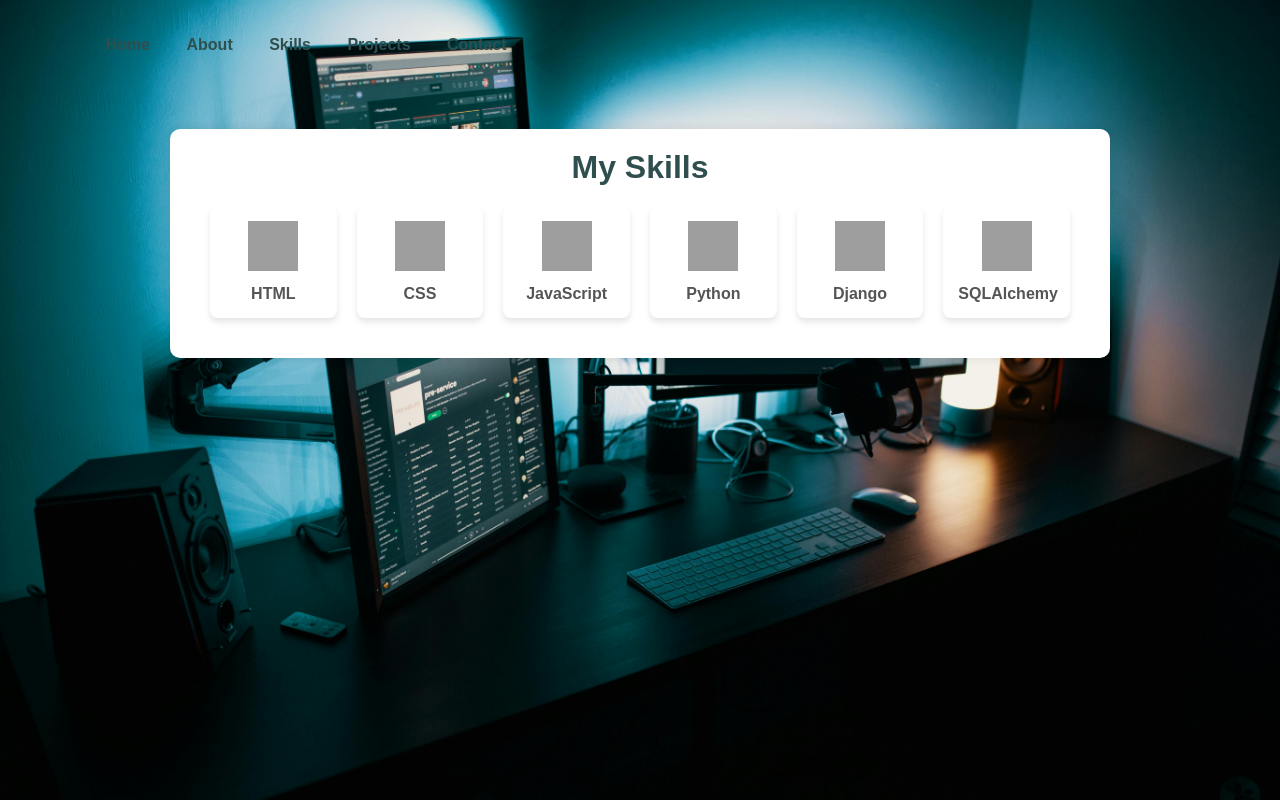
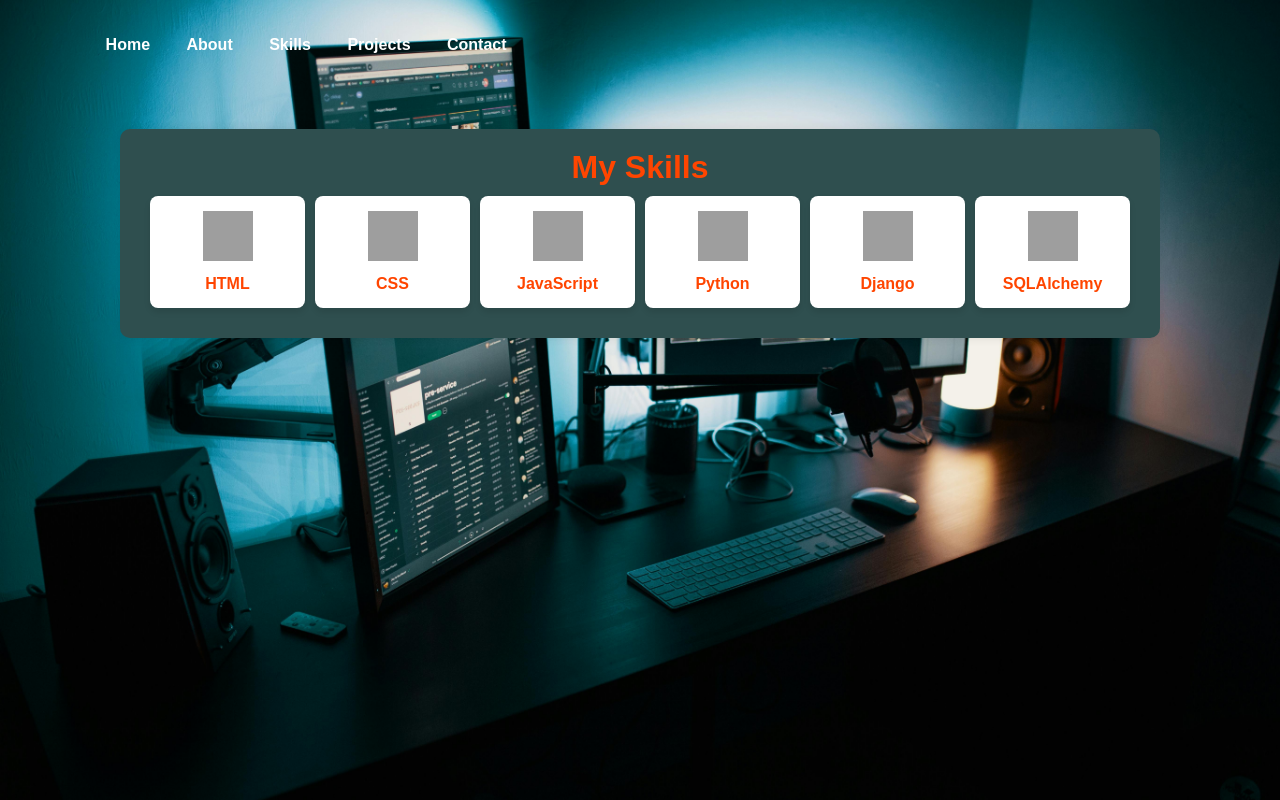
Before and after one commit to kelkiprop/my_portfolio, a plain HTML site: page skills.html in a window 1280 px wide. Drawn offline with Linux system fonts and the light colour scheme; grey boxes are pictures that could not be loaded.

Commit message:
second commit

```diff
--- a/about.css
+++ b/about.css
@@ -15,10 +15,11 @@ body {
     font-family: sans-serif;
 }
 .container {
-    max-width: 800px;
+    max-width: 1000px;
     margin: 50px auto;
     padding: 20px;
-    background: white;
+    background: darkslategray;
+    color: white;
     box-shadow: 0 0 10px rgba(0, 0, 0, 0.1);
     border-radius: 10px;
     text-align: center;
@@ -47,21 +48,21 @@ ul li a{
     font-size: 16px;
     font-weight: bold;
     text-decoration: none;
-    color: darkslategray;
+    color: white;
     margin-top: -3%;
     transition: .4s ease;
 
 }
 
 ul li a:hover{
-    color: rgb(230,104,59);
+    color: orangered;
 }
 
 h1 {
-    color: darkslategrey;
+    color: orange;
 }
 p {
-    font-size: 18px;
+    font-size: 14px;
     line-height: 1.6;
 }
 .skills {
--- a/skills.css
+++ b/skills.css
@@ -6,21 +6,21 @@ body {
     text-align: center;
 }
 .container {
-    max-width: 900px;
+    max-width: 1000px;
     margin: 50px auto;
     padding: 20px;
-    background: white;
+    background: darkslategray;
     box-shadow: 0 0 10px rgba(0, 0, 0, 0.1);
     border-radius: 10px;
 }
 h1 {
-    color: darkslategray;
+    color:orangered;
 }
 .skills-grid {
     display: grid;
     grid-template-columns: repeat(auto-fit, minmax(120px, 1fr));
-    gap: 20px;
-    padding: 20px;
+    gap: 10px;
+    padding: 10px;
 }
 .skill {
     background: #fff;
@@ -37,7 +37,7 @@ h1 {
 .skill p {
     margin: 0;
     font-weight: bold;
-    color: #555;
+    color:orangered;
 }
 *{
     margin: 0;
@@ -78,12 +78,12 @@ ul li a{
     font-size: 16px;
     font-weight: bold;
     text-decoration: none;
-    color: darkslategray;
+    color: white;
     margin-top: -3%;
     transition: .4s ease;
 
 }
 
 ul li a:hover{
-    color: rgb(230,104,59);
+    color: orangered;
 }
```
